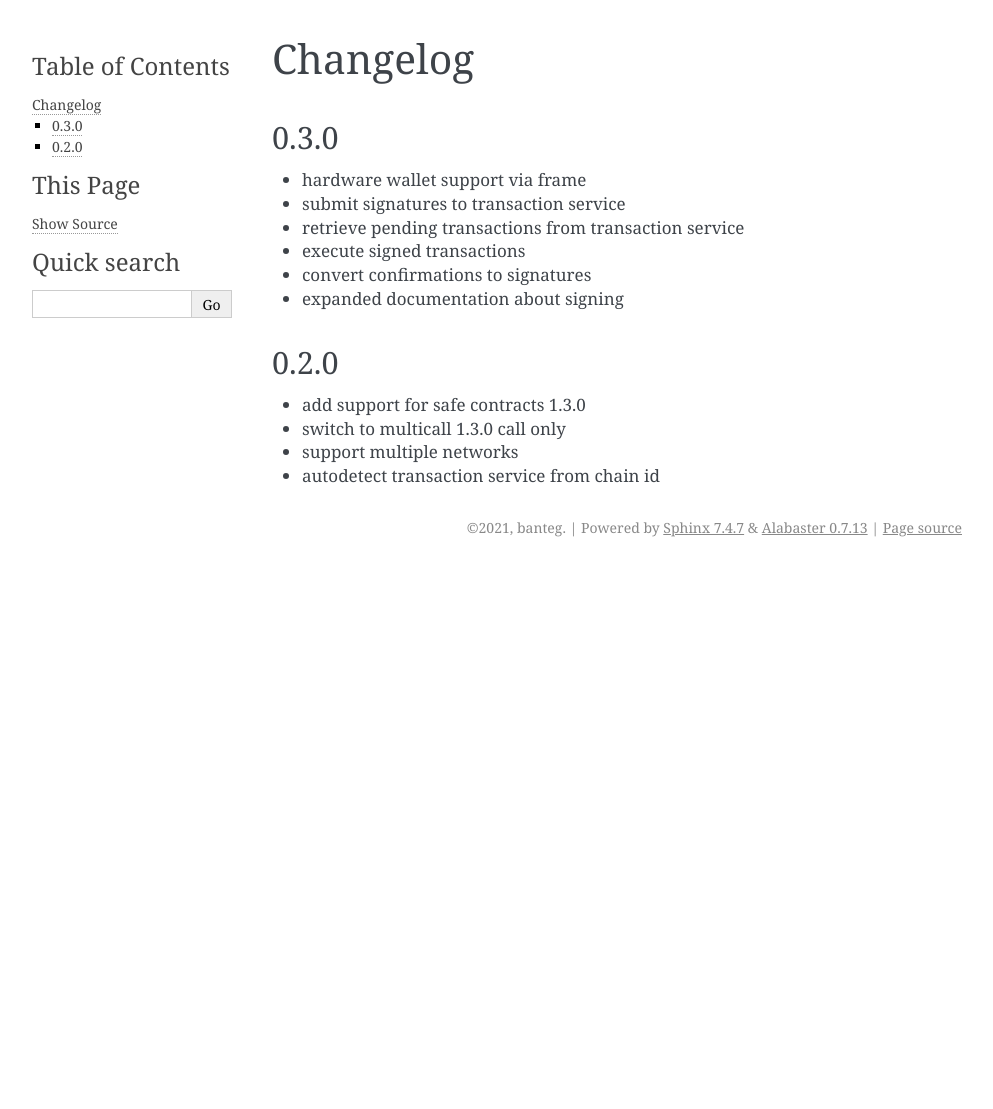
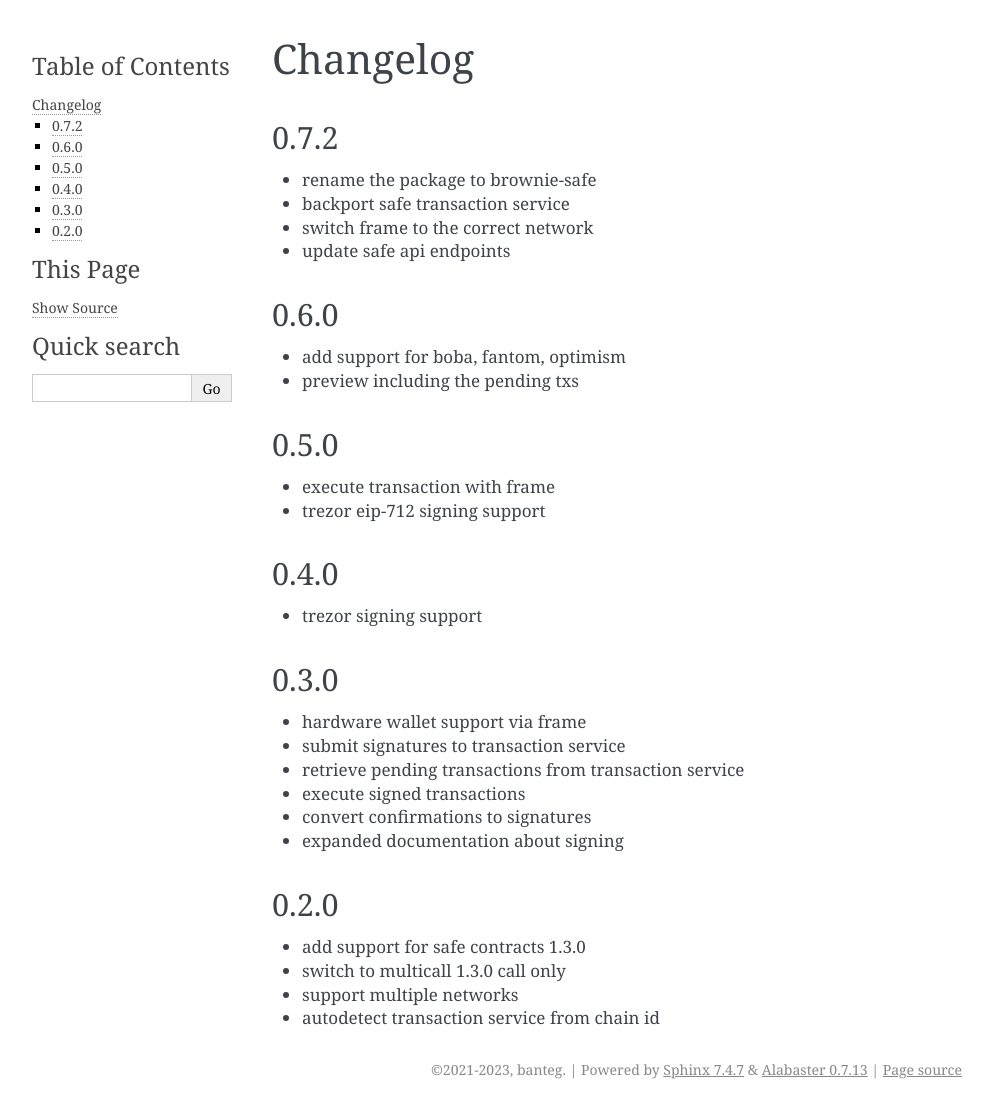
Before and after one commit to banteg/brownie-safe, a Sphinx documentation site: the page built from docs/changelog.rst, in a window 1280 px wide. Shown: the whole page, without its empty margins (148-1141 px from the left). Built offline with Sphinx 7.4.7, drawn with Linux system fonts in a browser that asks for light colours; pages that are not in the unit, such as notebooks, are missing from menus; before the commit the page ends 900 px from its top, so only the background shows below that.

Commit message:
docs: update docs

```diff
--- a/docs/changelog.rst
+++ b/docs/changelog.rst
@@ -1,5 +1,30 @@
 Changelog
 =========
+
+0.7.2
+-----
+
+- rename the package to brownie-safe
+- backport safe transaction service
+- switch frame to the correct network
+- update safe api endpoints
+
+0.6.0
+-----
+
+- add support for boba, fantom, optimism
+- preview including the pending txs
+
+0.5.0
+-----
+
+- execute transaction with frame
+- trezor eip-712 signing support
+
+0.4.0
+-----
+
+- trezor signing support
 
 0.3.0
 -----
--- a/docs/conf.py
+++ b/docs/conf.py
@@ -17,12 +17,12 @@ sys.path.insert(0, os.path.abspath('..'))
 
 # -- Project information -----------------------------------------------------
 
-project = 'Ape Safe'
-copyright = '2021, banteg'
+project = 'Brownie Safe'
+copyright = '2021-2023, banteg'
 author = 'banteg'
 
 # The full version, including alpha/beta/rc tags
-release = '0.1.2'
+release = '0.7.2'
 
 
 # -- General configuration ---------------------------------------------------
--- a/docs/intro.rst
+++ b/docs/intro.rst
@@ -7,4 +7,4 @@ Batching also serves as a rudimentary zap if you are not concerned about the exa
 Gnosis Safe has an excellent Transaction Builder app that allows scaffolding complex interactions.
 This approach is usually faster and cheaper than deploying a bespoke contract for every transaction.
 
-Ape Safe expands on this idea. It allows you to use multisig as a regular account and then convert the transaction history into one multisend transaction and make sure it works before it hits the signers.
+Brownie Safe expands on this idea. It allows you to use multisig as a regular account and then convert the transaction history into one multisend transaction and make sure it works before it hits the signers.
```
Also changed, not shown: docs/index.rst (+4 -4 lines), docs/signing.rst (+4 -4 lines), docs/brownie_safe.rst (renamed from docs/ape_safe.rst).
